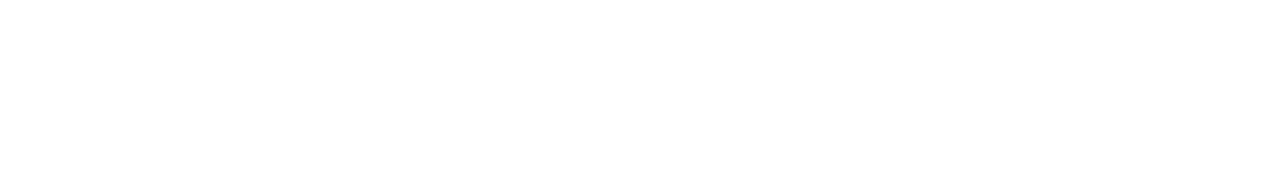
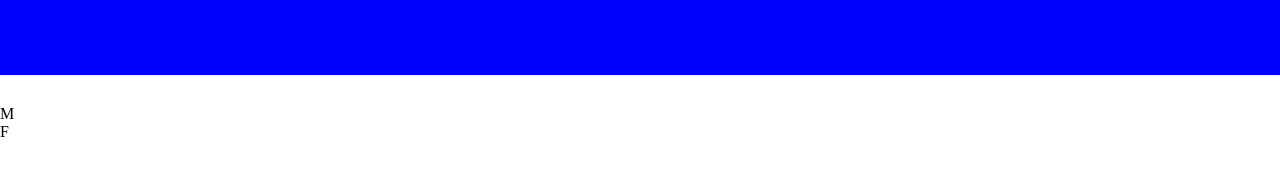
Before and after one commit to GianniMarkQuagliani/htmlcss-responsive-layout, a plain HTML site: page index.html in a window 1280 px wide. Drawn offline with Linux system fonts and the light colour scheme.

Commit message:
start create header

```diff
--- a/assets/css/style.css
+++ b/assets/css/style.css
@@ -3,3 +3,12 @@
     padding: 0;
     box-sizing: border-box;
 }
+
+/* HEADER  */
+.container{
+    background-color: blue;
+    height: 75px;
+    max-width: 100%;
+    margin: auto;
+    margin-bottom: 30px;
+}
--- a/index.html
+++ b/index.html
@@ -8,5 +8,15 @@
 </head>
 <body>
 
+    <header>
+        <div class="container">
+            <div class="row-menu"></div>
+        </div>
+    </header>
+
+    <main>M</main>
+
+    <footer>F</footer>
+
 </body>
 </html>
```
